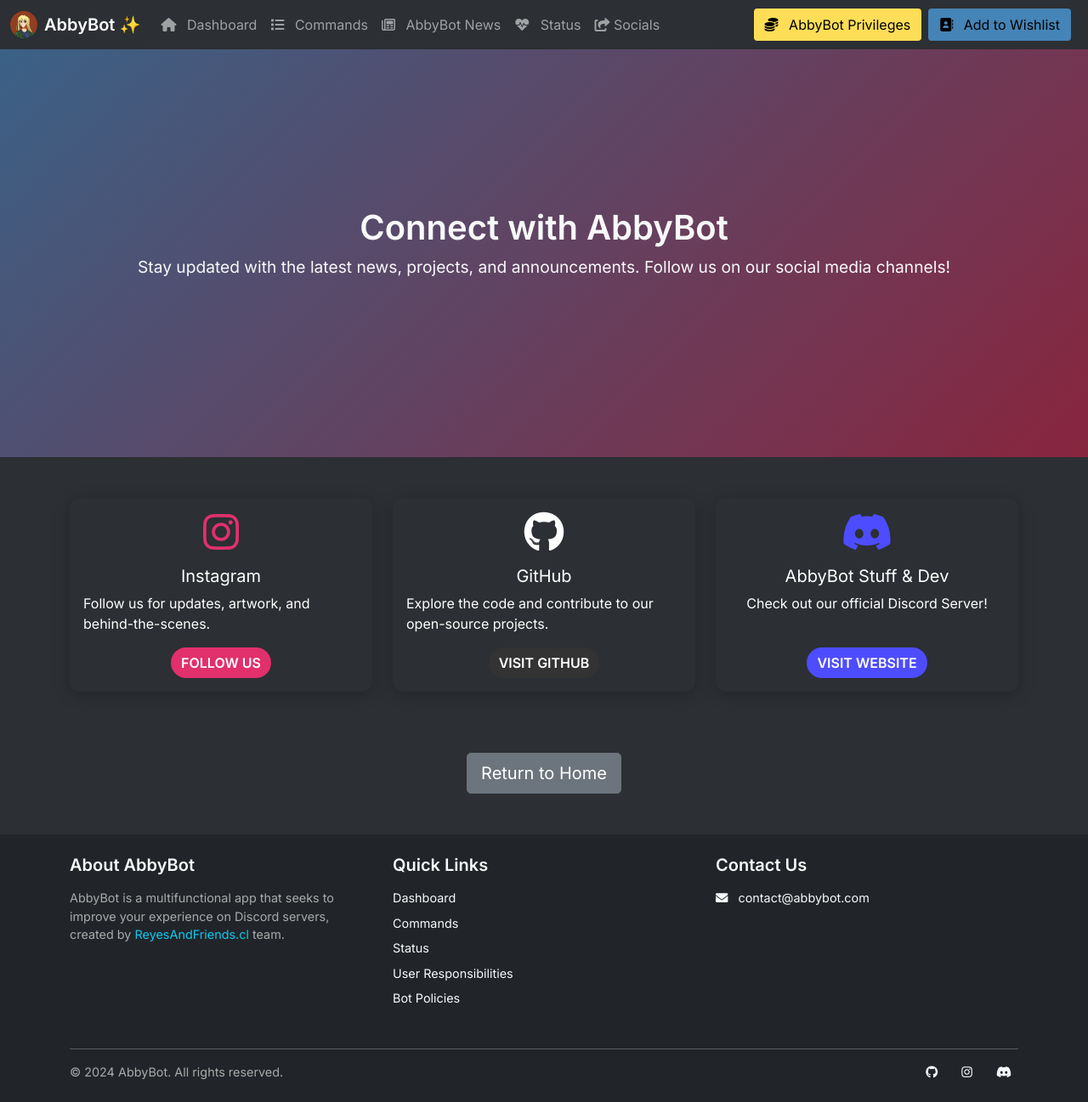
After one commit to AbbyBot/AbbyBot-Website, a Flask app: page /socials in a window 1280 px wide. The commit adds this page. Shown: the whole page at 85% size. Run offline with Flask 3, Linux system fonts and the light colour scheme.

Commit message:
/socials page with urls

```diff
--- a/abbybot_website/app/routes/main.py
+++ b/abbybot_website/app/routes/main.py
@@ -175,6 +175,10 @@
 def wip():
  return render_template('wip.html')
 
+@main_bp.route('/socials')
+def socials():
+ return render_template('socials.html')
+
 # Error handlers
 
 @main_bp.app_errorhandler(404)
--- /dev/null
+++ b/abbybot_website/app/static/css/socials.css
@@ -0,0 +1,86 @@
+.hero-socials {
+    background: linear-gradient(135deg, #3a6186, #89253e);
+    min-height: 60vh;
+    padding: 3rem 1rem;
+    display: flex;
+    align-items: center;
+    justify-content: center;
+    text-align: center;
+}
+
+.hero-socials h1 {
+    font-family: 'Inter', sans-serif;
+    font-weight: 700;
+    font-size: 2.5rem;
+}
+
+.hero-socials p {
+    font-family: 'Inter', sans-serif;
+    font-weight: 300;
+    font-size: 1.2rem;
+}
+
+.social-card {
+    border: none;
+    border-radius: 12px;
+    background-color: #2c2f33;
+    color: white;
+    transition: transform 0.3s ease-in-out;
+    overflow: hidden;
+    box-shadow: 0 4px 20px rgba(0, 0, 0, 0.2);
+}
+
+.social-card:hover {
+    transform: translateY(-10px);
+}
+
+.social-card .social-icon {
+    font-size: 3rem;
+    color: white;
+}
+
+.instagram-card .social-icon {
+    color: #e1306c;
+}
+
+.github-card .social-icon {
+    color: #ffffff;
+}
+
+.btn-github {
+    background-color: #ffffff;
+    border: none;
+    color: white;
+}
+
+.btn-github:hover {
+    background-color: #a5a5a5;
+}
+
+.website-card .social-icon {
+    color: #4d4dff;
+}
+
+.social-card .btn {
+    border-radius: 25px;
+    text-transform: uppercase;
+    font-weight: bold;
+}
+
+.btn-instagram {
+    background-color: #e1306c;
+    border: none;
+    color: white;
+}
+
+.btn-github {
+    background-color: #333;
+    border: none;
+    color: white;
+}
+
+.btn-website {
+    background-color: #4d4dff;
+    border: none;
+    color: white;
+}
--- a/abbybot_website/app/templates/base/base.html
+++ b/abbybot_website/app/templates/base/base.html
@@ -39,7 +39,7 @@
                         <a class="nav-link" href="/status"><i class="fa-solid fa-heart-pulse me-2"></i> Status </a>
                     </li>
                     <li class="nav-item">
-                        <a class="nav-link" href="https://discord.gg/E7JceWrzvW"><i class="fab fa-discord nav-icon me-2"></i> Discord Server</a>
+                        <a class="nav-link" href="/socials"><i class="fa-solid fa-share-from-square"></i> Socials</a>
                     </li>
                 </ul>
                 <div class="d-flex">
--- /dev/null
+++ b/abbybot_website/app/templates/socials.html
@@ -0,0 +1,62 @@
+{% extends "base/base.html" %}
+
+{% block title %}Connect with Us - AbbyBot{% endblock %}
+
+{% block extra_css %}
+    <link rel="stylesheet" href="{{ url_for('static', filename='css/socials.css') }}">
+{% endblock %}
+
+{% block content %}
+<section class="hero-section hero-socials d-flex align-items-center justify-content-center text-light">
+    <div class="container text-center">
+        <div class="text-content" data-aos="fade-right">
+            <h1>Connect with AbbyBot</h1>
+        </div>
+
+        <div class="text-content mb-4" data-aos="fade-up" data-aos-delay="300">
+            <p class="lead">Stay updated with the latest news, projects, and announcements. Follow us on our social media channels!</p>
+        </div>
+    </div>
+</section>
+
+<div class="container mt-5">
+    <div class="row justify-content-center">
+        <div class="col-md-4 mb-4" data-aos="flip-left" data-aos-delay="100">
+            <div class="card h-100 social-card instagram-card">
+                <div class="card-body d-flex flex-column align-items-center justify-content-center">
+                    <i class="fa-brands fa-instagram social-icon"></i>
+                    <h5 class="card-title mt-3">Instagram</h5>
+                    <p class="card-text">Follow us for updates, artwork, and behind-the-scenes.</p>
+                    <a href="https://instagram.com/abbybotproject" class="btn btn-instagram mt-auto" target="_blank">Follow Us</a>
+                </div>
+            </div>
+        </div>
+
+        <div class="col-md-4 mb-4" data-aos="flip-left" data-aos-delay="200">
+            <div class="card h-100 social-card github-card">
+                <div class="card-body d-flex flex-column align-items-center justify-content-center">
+                    <i class="fa-brands fa-github social-icon"></i>
+                    <h5 class="card-title mt-3">GitHub</h5>
+                    <p class="card-text">Explore the code and contribute to our open-source projects.</p>
+                    <a href="https://github.com/abbybot" class="btn btn-github mt-auto" target="_blank">Visit GitHub</a>
+                </div>
+            </div>
+        </div>
+
+        <div class="col-md-4 mb-4" data-aos="flip-left" data-aos-delay="300">
+            <div class="card h-100 social-card website-card">
+                <div class="card-body d-flex flex-column align-items-center justify-content-center">
+                    <i class="fa-brands fa-discord social-icon"></i>
+                    <h5 class="card-title mt-3">AbbyBot Stuff & Dev</h5>
+                    <p class="card-text">Check out our official Discord Server!</p>
+                    <a href="https://yourwebsite.com" class="btn btn-website mt-auto" target="_blank">Visit Website</a>
+                </div>
+            </div>
+        </div>
+    </div>
+</div>
+
+<div class="container mt-5 mb-5 text-center" data-aos="fade-up" data-aos-delay="400">
+    <a href="{{ url_for('main.index') }}" class="btn btn-secondary btn-lg" role="button">Return to Home</a>
+</div>
+{% endblock %}
```
